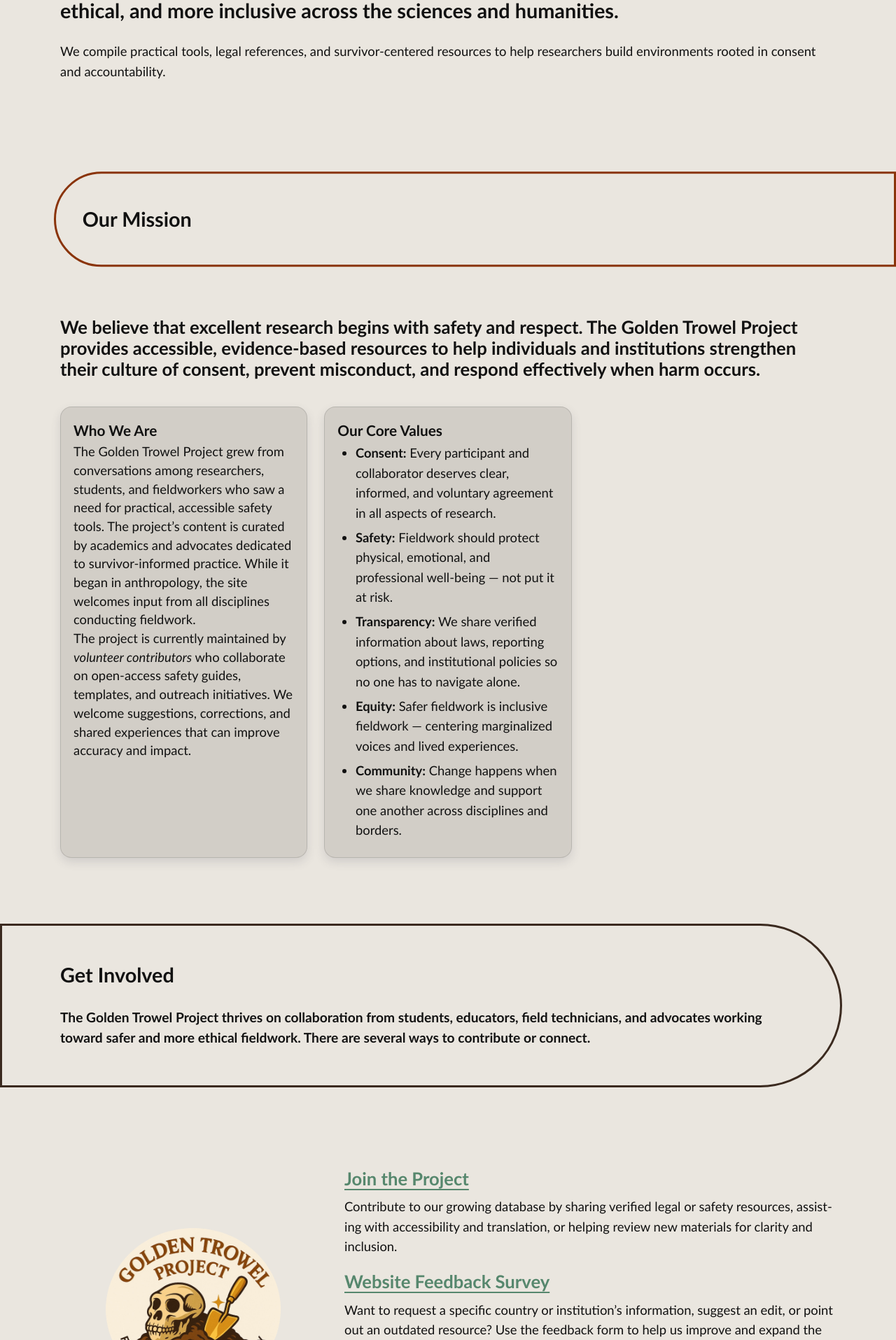
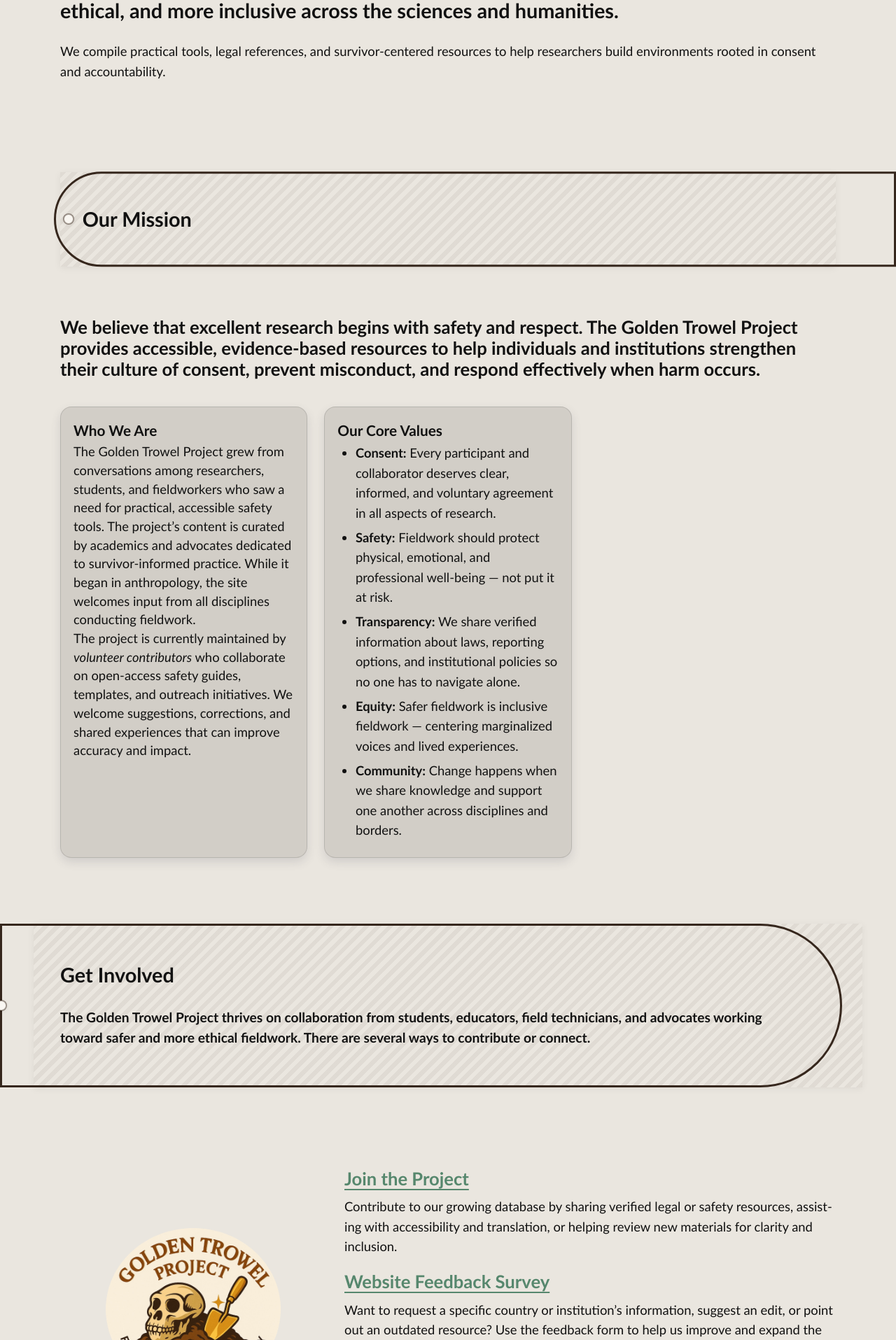
Before and after one commit to AnthroSafetyWarrior/GoldenTrowelProject, a Jekyll site: the page built from _pages/aboutus.html, in a window 1280 px wide. Shown: the part 879-2794 px from the top of the page at 70% size. Built offline with Jekyll 4.4.1, drawn with Linux system fonts in a browser that asks for light colours.

Commit message:
updating name

```diff
--- a/_layouts/default.html
+++ b/_layouts/default.html
@@ -889,41 +889,113 @@ html, body { overflow-x: hidden; }
   opacity:.9;
 }
 
-/* ===== GLOBAL OUTLINE MODE (no HTML changes) ========================= */
-:root{ --pill-border: 3px; }
-
-/* 1) Make copy dark everywhere */
-html body :is(.pillband, .pillhead, .pill){
-  color: var(--ink) !important;
-  background: transparent !important;
+/* ===== Pretty Outline Mode — upgrades (no HTML changes) ================= */
+:root{
+  /* easy knobs */
+  --pill-border: 3px;          /* main outline thickness */
+  --pill-accent: var(--pill-color, var(--soil));
+  --pill-wash: 6%;             /* 0% = no fill, 8–10% = slightly stronger */
+  --pill-hairline: 1px;        /* inner hairline for “premium” look */
+  --pill-cap-size: 14px;       /* end-cap dot size for bands/heads */
+  --pill-shadow: 0 2px 10px rgba(0,0,0,.06);
 }
 
-/* 2) Convert the full-bleed ribbons to outlines */
-html body :is(.pillband, .pillhead, .pill)::before{
-  background: transparent !important;
-  border: var(--pill-border) solid var(--pill-color, var(--soil)) !important;
-  box-shadow: none !important;
-  box-sizing: border-box;  /* keep border inside the same geometry */
+/* 1) Softer background wash inside outline (still “transparent-ish”) */
+:is(.pillband, .pillhead, .pill){
+  background:
+    /* faint diagonal texture for depth (very low contrast) */
+    repeating-linear-gradient(135deg,
+      color-mix(in srgb, var(--pill-accent) var(--pill-wash), transparent) 0 6px,
+      transparent 6px 12px
+    ) !important;
+  color: var(--ink) !important;
+  box-shadow: var(--pill-shadow) !important;
 }
 
-/* 3) Ensure the band color classes don't flip text back to white */
-html body .pillband.pill--orange,
-html body .pillband.pill--soil,
-html body .pillband.pill--slate,
-html body .pillband.pill--sage,
-html body .pillhead.pill--orange,
-html body .pillhead.pill--soil,
-html body .pillhead.pill--slate,
-html body .pillhead.pill--sage{
-  color: var(--ink) !important;
+/* 2) Nicer outline (gradient stroke + inner hairline) */
+:is(.pillband, .pillhead, .pill)::before{
+  background: transparent !important;
+  /* gradient stroke that’s a touch darker at the edges */
+  border: var(--pill-border) solid
+          color-mix(in srgb, var(--pill-accent) 92%, #000 8%) !important;
+  box-shadow: none !important;
+  box-sizing: border-box;
+  position: absolute; /* ensure we can add an inner hairline:after */
 }
 
-/* 4) Optional: gentler spacing so outlines feel airier */
-.pillband{ min-height: clamp(180px, 26vw, 300px); }
-.pill{
-  margin-block: clamp(16px, 3vw, 28px);
-  --curve-inset: clamp(36px, 8vw, 240px);
+/* inner hairline “inset” border for a premium look */
+:is(.pillband, .pillhead, .pill)::after{
+  content: "";
+  position: absolute;
+  inset: calc(var(--pill-border) + 2px);  /* sits just inside main border */
+  border-radius: inherit;
+  border: var(--pill-hairline) solid
+          color-mix(in srgb, var(--pill-accent) 35%, transparent);
+  pointer-events: none;
 }
+
+/* 3) End-caps on ribbons so they feel designed, not “open” */
+.pillband::before,
+.pillhead::before{ /* they already draw the main shape; add caps via another layer */
+  /* nothing extra here; caps are new pseudo elements below */
+}
+.pillband::marker, .pillhead::marker { content: none; } /* just in case */
+
+.pillband .section, .pillhead{ isolation:isolate; } /* ensure caps sit above wash */
+
+.pillband::selection{ background: transparent; } /* avoid odd highlighting */
+
+/* left & right “beads” that kiss the outline — telegraphs continuation */
+.pillband::after,
+.pillhead::after{
+  content:"";
+  position:absolute;
+  top:50%;
+  transform:translateY(-50%);
+  width: var(--pill-cap-size);
+  height: var(--pill-cap-size);
+  border-radius:50%;
+  background: var(--offwhite);
+  box-shadow:
+    0 0 0 var(--pill-hairline) color-mix(in srgb, var(--pill-accent) 55%, transparent),
+    0 1px 6px rgba(0,0,0,.08);
+  /* default place on the clipped side gets auto by your clip classes; provide both, hide one */
+  right: calc(50% - 50vw - var(--pill-border) - 2px);
+  z-index: 2;
+}
+
+/* if the band is clipped on the LEFT, move the cap to the left */
+.pillband.pill--clip-left::after,
+.pillhead.pill--clip-left::after{
+  left: calc(50% - 50vw - var(--pill-border) - 2px);
+  right: auto;
+}
+
+/* 4) Make links feel balanced on the lighter wash */
+:is(.pill, .pillband, .pillhead) a{ color: color-mix(in srgb, var(--sage) 85%, #000 15%) !important; }
+:is(.pill, .pillband, .pillhead) a:hover{ color: var(--logo-orange) !important; }
+
+/* 5) Slightly crisper typography inside pills */
+.pill .pill__title{ letter-spacing:.2px; }
+.pill p{ text-wrap: pretty; }
+
+/* 6) Keep cards readable on the faint wash */
+.pill .card{
+  background: color-mix(in srgb, #000 8%, transparent);
+  border: 1px solid color-mix(in srgb, #000 12%, transparent);
+  box-shadow: 0 4px 10px rgba(0,0,0,.08);
+}
+
+/* (Safety) ensure our override still defeats original white text variants */
+.pillband.pill--orange,
+.pillband.pill--soil,
+.pillband.pill--slate,
+.pillband.pill--sage,
+.pillhead.pill--orange,
+.pillhead.pill--soil,
+.pillhead.pill--slate,
+.pillhead.pill--sage{ color: var(--ink) !important; }
+
 
 
 </style>
```
